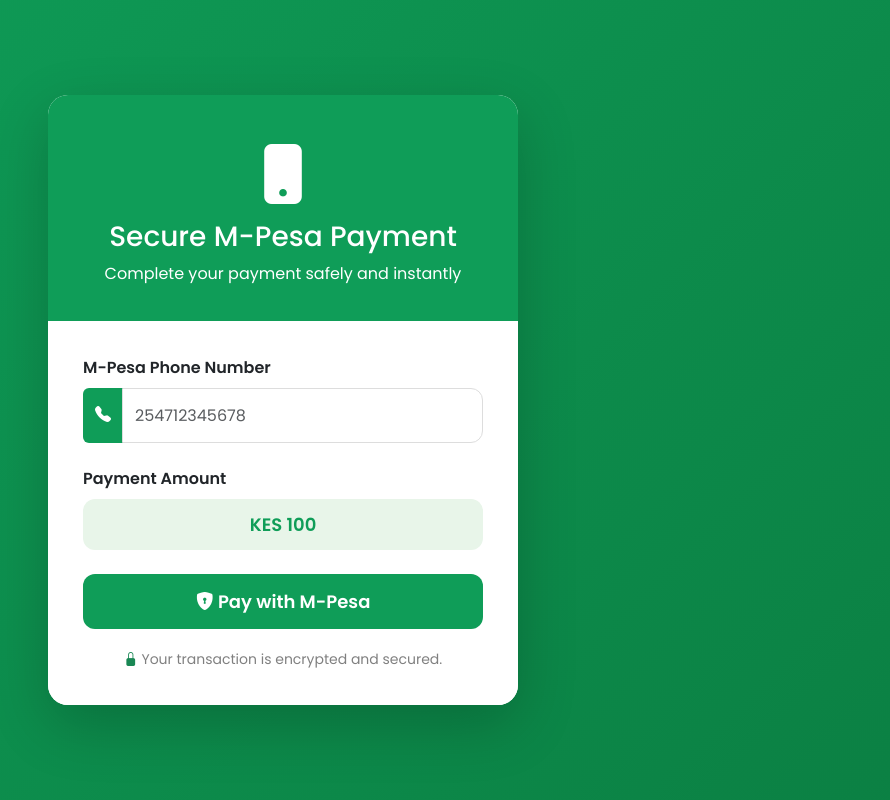
After one commit to Anami-Natalia/Genesis, a Django app: page /payment/ in a window 1280 px wide. The commit adds this page. Shown: the whole page, without its empty margins (357-1247 px from the left). Run offline with Django 5.2, Linux system fonts and the light colour scheme.

Commit message:
update file

```diff
--- a/Genesisapp/urls.py
+++ b/Genesisapp/urls.py
@@ -26,6 +26,10 @@
 
     path('edit/<int:id>', views.edit, ),
 
+    #Mpesa urls
+    path('payment/', views.payment, name='payment'),
+    path('callback/', views.callback, name='callback'),
+
 
 
 
--- a/Genesisapp/views.py
+++ b/Genesisapp/views.py
@@ -1,5 +1,11 @@
 from django.shortcuts import render ,redirect, get_object_or_404
 from Genesisapp.models import *
+
+#Mpesa API imports
+from django.http import JsonResponse
+import requests
+import base64
+from datetime import datetime
 
 # Create your views here.
 def details(request):
@@ -51,3 +57,90 @@
         return redirect('/show')
     else:
         return render(request, 'edit.html', {'editappointment': editappointment})
+
+    #Mpesa View
+    # ─────────────────────────────────────────────
+#  M-Pesa Daraja API Credentials (Sandbox)
+#  Get these from: https://developer.safaricom.co.ke
+# ─────────────────────────────────────────────
+CONSUMER_KEY    = "vdK7vewvr6gyoQC9cPcOZxL0Ncfvq11F2Xai1goUdQMaxHTl"
+CONSUMER_SECRET = "YBQEZAApJVlf8ynT3cqQWt22P6GvrruRArfTGqa0CER3z8x6XKoyACseD7m1XqmC"
+SHORTCODE       = "174379"
+PASSKEY         = "bfb279f9aa9bdbcf158e97dd71a467cd2e0c893059b10f78e6b72ada1ed2c919"
+CALLBACK_URL    = "https://sandbox.safaricom.co.ke/oauth/v1/generate?grant_type=client_credentials"
+
+
+# ─────────────────────────────────────────────
+#  STEP 1: Get Access Token
+#  Every M-Pesa request needs a token first.
+# ─────────────────────────────────────────────
+def get_access_token():
+    url = "https://sandbox.safaricom.co.ke/oauth/v1/generate?grant_type=client_credentials"
+    response = requests.get(url, auth=(CONSUMER_KEY, CONSUMER_SECRET), timeout=30)
+    token = response.json()["access_token"]
+    return token
+
+
+# ─────────────────────────────────────────────
+#  STEP 2: Send STK Push (Payment Prompt)
+#  This sends a pop-up to the customer's phone.
+# ─────────────────────────────────────────────
+def stk_push(phone, amount):
+    token = get_access_token()
+
+    # Timestamp format required by Safaricom: YYYYMMDDHHmmss
+    timestamp = datetime.now().strftime("%Y%m%d%H%M%S")
+
+    # Password = Base64(Shortcode + Passkey + Timestamp)
+    password = base64.b64encode((SHORTCODE + PASSKEY + timestamp).encode()).decode()
+
+    headers = {"Authorization": f"Bearer {token}"}
+
+    payload = {
+        "BusinessShortCode": SHORTCODE,        # Your till/paybill number
+        "Password":          password,          # Generated above
+        "Timestamp":         timestamp,         # Current time
+        "TransactionType":   "CustomerPayBillOnline",  # Use "CustomerBuyGoodsOnline" for till
+        "Amount":            amount,            # Amount to charge
+        "PartyA":            phone,             # Customer phone e.g. 2547XXXXXXXX
+        "PartyB":            SHORTCODE,         # Your shortcode receives the money
+        "PhoneNumber":       phone,             # Phone that gets the STK prompt
+        "CallBackURL":       CALLBACK_URL,      # M-Pesa sends result here
+        "AccountReference":  "Genesis",        # Shows on customer's phone
+        "TransactionDesc":   "Payment"          # Short description
+    }
+
+    url = "https://sandbox.safaricom.co.ke/mpesa/stkpush/v1/processrequest"
+    response = requests.post(url, json=payload, headers=headers, timeout=30)
+    return response.json()
+
+
+# ─────────────────────────────────────────────
+#  VIEWS/FUNCTIONS
+# ─────────────────────────────────────────────
+
+
+
+
+def payment(request):
+    """Show payment form (GET) or trigger STK push (POST)."""
+
+    if request.method == "POST":
+        phone  = request.POST.get("phone", "").strip()
+        amount = request.POST.get("amount", "").strip()
+
+        try:
+            result = stk_push(phone, amount)
+            return JsonResponse(result)
+
+        except Exception as e:
+            return JsonResponse({"error": str(e)}, status=503)
+
+    # GET request → show the payment form
+    return render(request, "payment.html")
+
+
+def callback(request):
+    """M-Pesa sends payment results here after the customer pays."""
+    print("M-Pesa Callback:", request.body)
+    return JsonResponse({"ResultCode": 0, "ResultDesc": "Accepted"})
--- /dev/null
+++ b/templates/payment.html
@@ -0,0 +1,221 @@
+<!DOCTYPE html>
+<html lang="en">
+<head>
+    <meta charset="UTF-8">
+    <meta name="viewport" content="width=device-width, initial-scale=1.0">
+    <title>Secure M-Pesa Payment</title>
+
+    {% load static %}
+
+    <!-- Bootstrap -->
+    <link href="https://cdn.jsdelivr.net/npm/bootstrap@5.3.7/dist/css/bootstrap.min.css" rel="stylesheet">
+
+    <!-- Bootstrap Icons -->
+    <link href="https://cdn.jsdelivr.net/npm/bootstrap-icons@1.11.3/font/bootstrap-icons.css" rel="stylesheet">
+
+    <!-- Google Font -->
+    <link href="https://fonts.googleapis.com/css2?family=Poppins:wght@300;400;500;600;700&display=swap" rel="stylesheet">
+
+    <style>
+
+        *{
+            font-family:'Poppins',sans-serif;
+        }
+
+        body{
+            background:linear-gradient(135deg,#0f9d58,#0b8043);
+            min-height:100vh;
+            display:flex;
+            justify-content:center;
+            align-items:center;
+            padding:20px;
+        }
+
+        .payment-card{
+
+            width:100%;
+            max-width:470px;
+            border:none;
+            border-radius:20px;
+            overflow:hidden;
+            box-shadow:0 20px 60px rgba(0,0,0,.2);
+
+        }
+
+        .payment-header{
+
+            background:#0f9d58;
+            color:white;
+            text-align:center;
+            padding:35px;
+
+        }
+
+        .payment-header i{
+
+            font-size:60px;
+            margin-bottom:10px;
+
+        }
+
+        .payment-body{
+
+            background:white;
+            padding:35px;
+
+        }
+
+        .form-control{
+
+            height:55px;
+            border-radius:12px;
+            border:1px solid #ddd;
+        }
+
+        .form-control:focus{
+
+            border-color:#0f9d58;
+            box-shadow:0 0 0 .2rem rgba(15,157,88,.2);
+
+        }
+
+        .input-group-text{
+
+            background:#0f9d58;
+            color:white;
+            border:none;
+        }
+
+        .btn-pay{
+
+            height:55px;
+            border-radius:12px;
+            background:#0f9d58;
+            color:white;
+            font-size:18px;
+            font-weight:600;
+            transition:.3s;
+
+        }
+
+        .btn-pay:hover{
+
+            background:#08753c;
+            transform:translateY(-2px);
+
+        }
+
+        .security{
+
+            text-align:center;
+            margin-top:20px;
+            color:gray;
+            font-size:14px;
+
+        }
+
+        .badge-price{
+
+            background:#e8f5e9;
+            color:#0f9d58;
+            font-size:18px;
+            padding:12px;
+            border-radius:12px;
+            text-align:center;
+            font-weight:600;
+
+        }
+
+    </style>
+
+</head>
+<body>
+
+<div class="card payment-card">
+
+    <div class="payment-header">
+
+        <i class="bi bi-phone-fill"></i>
+
+        <h3>Secure M-Pesa Payment</h3>
+
+        <p class="mb-0">
+            Complete your payment safely and instantly
+        </p>
+
+    </div>
+
+    <div class="payment-body">
+
+        <form method="POST">
+
+            {% csrf_token %}
+
+            <div class="mb-4">
+
+                <label class="form-label fw-semibold">
+                    M-Pesa Phone Number
+                </label>
+
+                <div class="input-group">
+
+                    <span class="input-group-text">
+                        <i class="bi bi-telephone-fill"></i>
+                    </span>
+
+                    <input
+                        type="text"
+                        class="form-control"
+                        name="phone"
+                        placeholder="254712345678"
+                        required>
+
+                </div>
+
+            </div>
+
+            <div class="mb-4">
+
+                <label class="form-label fw-semibold">
+                    Payment Amount
+                </label>
+
+                <div class="badge-price">
+
+                    KES 100
+
+                </div>
+
+                <input
+                    type="hidden"
+                    name="amount"
+                    value="100">
+
+            </div>
+
+            <button class="btn btn-pay w-100">
+
+                <i class="bi bi-shield-lock-fill"></i>
+
+                Pay with M-Pesa
+
+            </button>
+
+        </form>
+
+        <div class="security">
+
+            <i class="bi bi-lock-fill text-success"></i>
+
+            Your transaction is encrypted and secured.
+
+        </div>
+
+    </div>
+
+</div>
+
+<script src="https://cdn.jsdelivr.net/npm/bootstrap@5.3.7/dist/js/bootstrap.bundle.min.js"></script>
+
+</body>
+</html>
--- a/templates/show.html
+++ b/templates/show.html
@@ -273,6 +273,11 @@
                             <a href="/delete/{{contact.id}}" class="btn btn-delete btn-sm">
                                 Delete
                             </a>
+                            <br>
+
+                            <a href="{%url 'payment'%}" class="btn btn-success">
+                                Pay
+                            </a>
 
                         </td>
 
```
